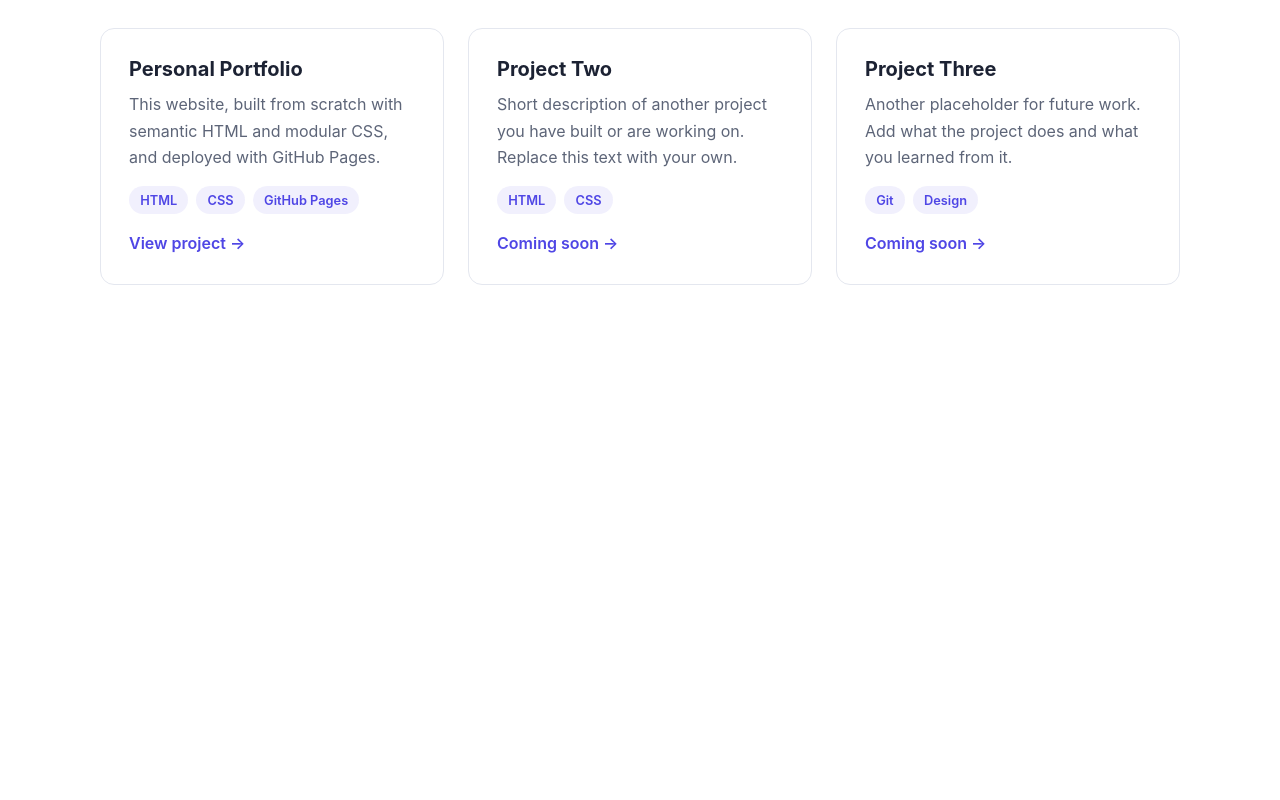
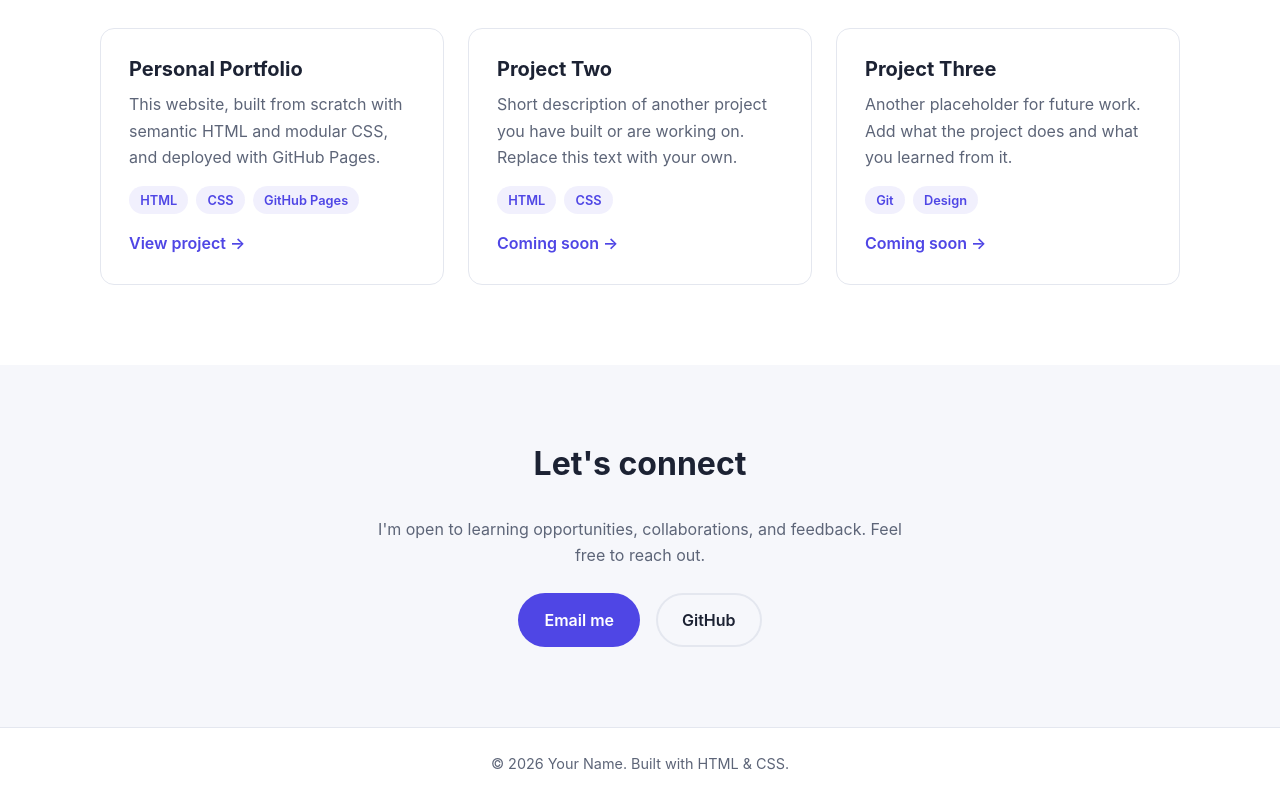
Before and after one commit to JohnCrisEgca/egca-project-1, a plain HTML site: page index.html in a window 1280 px wide. Shown: the part 1337-2137 px from the top of the page. Before the commit the page ends 1702 px from the top, so only its background shows below. Drawn offline with Linux system fonts and the light colour scheme.

Commit message:
Add contact section and footer

```diff
--- a/index.html
+++ b/index.html
@@ -9,6 +9,7 @@
   <link rel="stylesheet" href="styles/hero.css">
   <link rel="stylesheet" href="styles/about.css">
   <link rel="stylesheet" href="styles/projects.css">
+  <link rel="stylesheet" href="styles/contact.css">
   <!-- STYLESHEETS -->
 </head>
 <body>
@@ -95,8 +96,23 @@
         </div>
       </div>
     </section>
+    <section id="contact">
+      <div class="container">
+        <h2 class="section-title">Let's connect</h2>
+        <p>I'm open to learning opportunities, collaborations, and feedback. Feel free to reach out.</p>
+        <div class="contact-links">
+          <a class="btn btn-primary" href="mailto:you@example.com">Email me</a>
+          <a class="btn btn-ghost" href="https://github.com/your-username" target="_blank" rel="noopener">GitHub</a>
+        </div>
+      </div>
+    </section>
     <!-- SECTIONS -->
   </main>
+  <footer class="site-footer">
+    <div class="container">
+      <p>&copy; 2026 Your Name. Built with HTML &amp; CSS.</p>
+    </div>
+  </footer>
   <!-- FOOTER -->
 </body>
 </html>
--- /dev/null
+++ b/styles/contact.css
@@ -0,0 +1,30 @@
+#contact {
+  background: var(--bg-soft);
+  text-align: center;
+}
+
+#contact p {
+  max-width: 34rem;
+  margin-inline: auto;
+  color: var(--muted);
+}
+
+.contact-links {
+  display: flex;
+  flex-wrap: wrap;
+  justify-content: center;
+  gap: 1rem;
+  margin-top: 1.5rem;
+}
+
+.site-footer {
+  padding: 1.5rem 0;
+  text-align: center;
+  color: var(--muted);
+  font-size: 0.9rem;
+  border-top: 1px solid var(--border);
+}
+
+.site-footer p {
+  margin: 0;
+}
```
